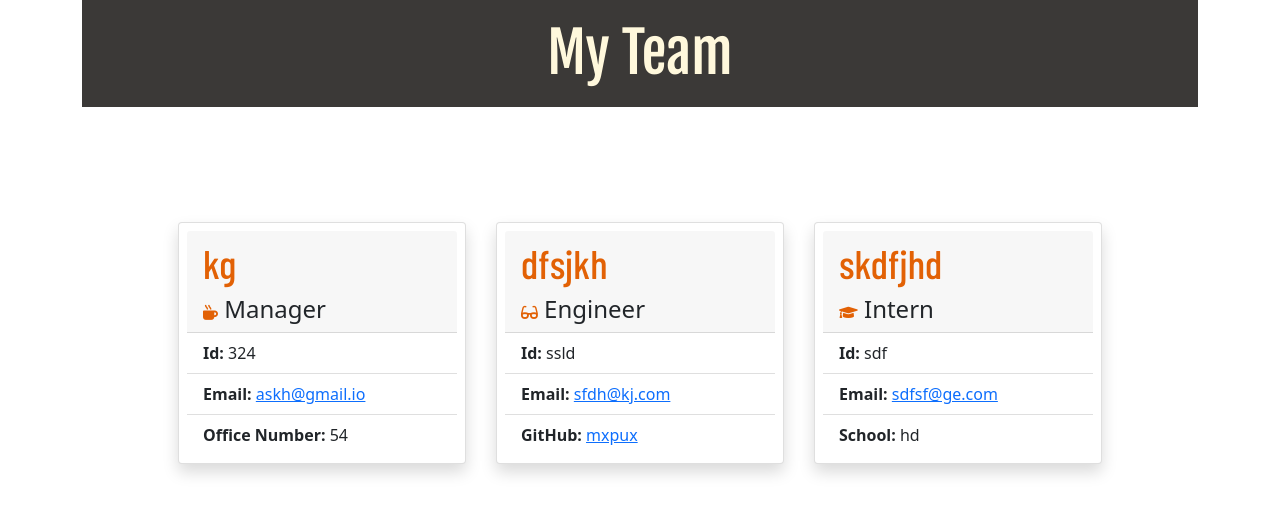
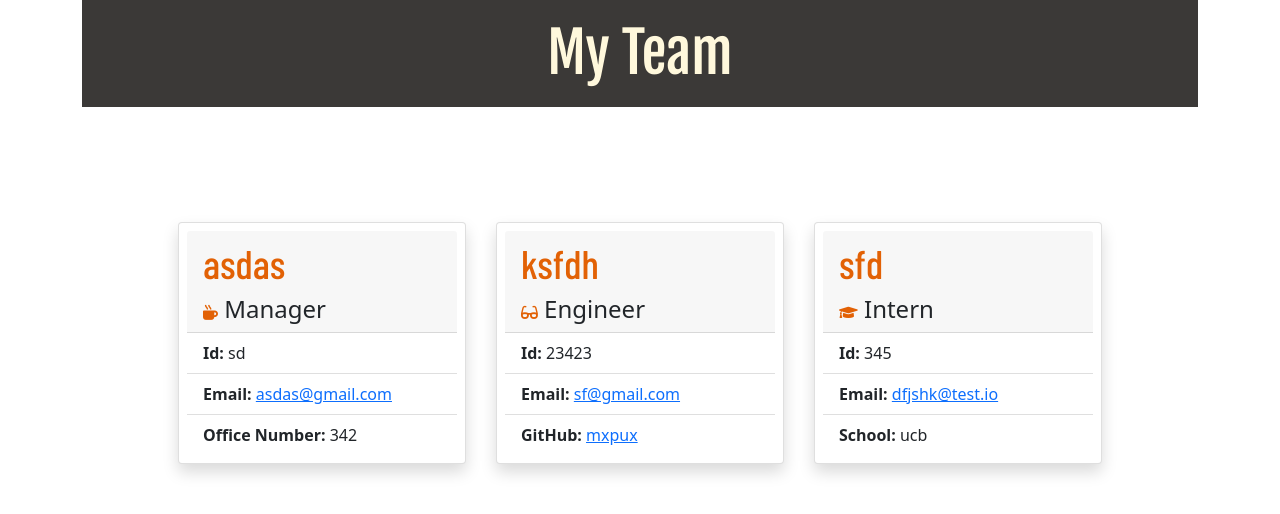
Before and after one commit to mxpux/teamprofilegen, a website: page team.html in a window 1280 px wide. Drawn offline with nearby package versions, Linux system fonts and the light colour scheme; a web font is replaced by a local one.

```diff
--- a/team.html
+++ b/team.html
@@ -27,26 +27,26 @@
 
   <div class="card shadow p-2" style="width: 18rem;">
       <div class="card-header">
-        <h2 class="card-title title p-right-2 p-left-2">kg</h2>
+        <h2 class="card-title title p-right-2 p-left-2">asdas</h2>
         <h4 class="card-text"><i class="fas fa-mug-hot"></i><class="job"> Manager</h4>
       </div>
 
       <ul class="list-group list-group-flush">
-      <li class="list-group-item"><b>Id:</b> 324</li>
-      <li class="list-group-item"><b>Email:</b> <a href='mailto: askh@gmail.io'>askh@gmail.io</a></li>
-      <li class="list-group-item"><b>Office Number:</b> 54</li>
+      <li class="list-group-item"><b>Id:</b> sd</li>
+      <li class="list-group-item"><b>Email:</b> <a href='mailto: asdas@gmail.com'>asdas@gmail.com</a></li>
+      <li class="list-group-item"><b>Office Number:</b> 342</li>
       </ul>
   </div>
 
   <div class="card shadow p-2" style="width: 18rem;">
     <div class="card-header">
-      <h2 class="card-title title p-right-2 p-left-2">dfsjkh</h2>
+      <h2 class="card-title title p-right-2 p-left-2">ksfdh</h2>
       <h4 class="card-text"><i class="fas fa-glasses"></i> Engineer</h4>
     </div>
 
       <ul class="list-group list-group-flush">
-      <li class="list-group-item"><b>Id:</b> ssld</li>
-      <li class="list-group-item"><b>Email:</b> <a href='mailto: sfdh@kj.com'>sfdh@kj.com</a></li>
+      <li class="list-group-item"><b>Id:</b> 23423</li>
+      <li class="list-group-item"><b>Email:</b> <a href='mailto: sf@gmail.com'>sf@gmail.com</a></li>
       <li class="list-group-item"><b>GitHub:</b> <a href=https://www.github.com/mxpux>mxpux</a></li>
 
       </ul>
@@ -54,14 +54,14 @@
 
   <div class="card shadow p-2" style="width: 18rem;">
     <div class="card-header cont">
-      <h2 class="card-title title p-right-2 p-left-2">skdfjhd</h2>
+      <h2 class="card-title title p-right-2 p-left-2">sfd</h2>
       <h4 class="card-text"><i class="fas fa-graduation-cap"></i> Intern</h4>
     </div>
 
       <ul class="list-group list-group-flush">
-      <li class="list-group-item"><b>Id:</b> sdf</li>
-      <li class="list-group-item"><b>Email:</b> <a href='mailto: sdfsf@ge.com'>sdfsf@ge.com</a></li>
-      <li class="list-group-item"><b>School:</b> hd</li>
+      <li class="list-group-item"><b>Id:</b> 345</li>
+      <li class="list-group-item"><b>Email:</b> <a href='mailto: dfjshk@test.io'>dfjshk@test.io</a></li>
+      <li class="list-group-item"><b>School:</b> ucb</li>
       </ul>
   </div>
 
```
Also changed, not shown: README.md.
